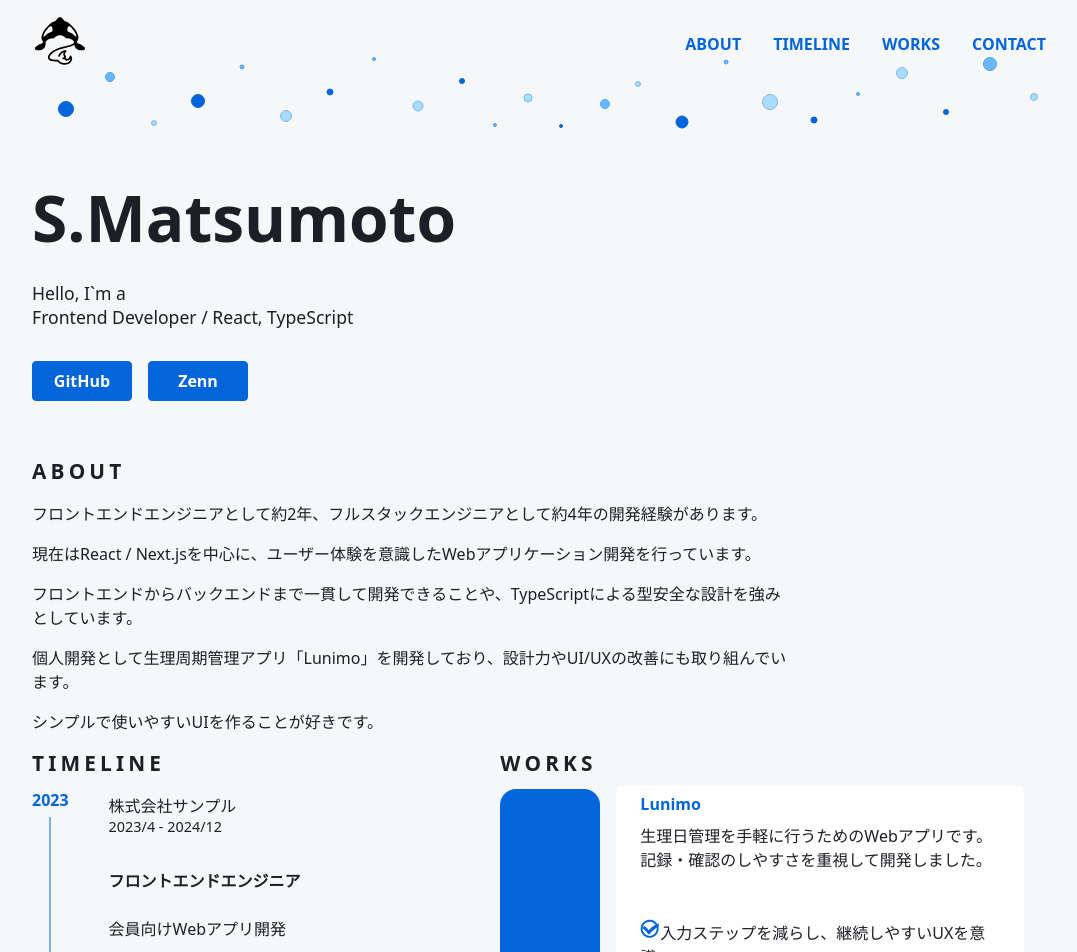
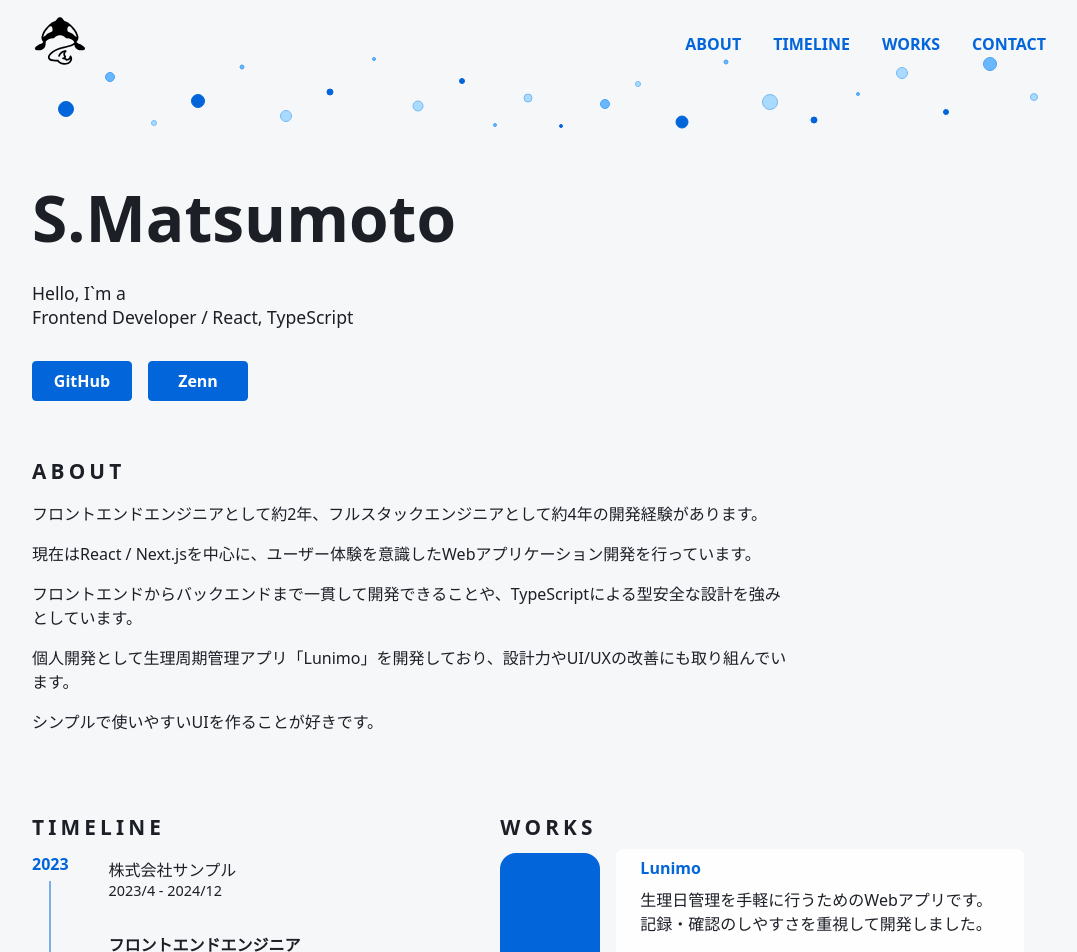
Before and after one commit to Smatsumot0/portfolio, a Next.js app: page / in a window 1280 px wide. Shown: the top 952 px of the page, without its empty margins (112-1189 px from the left). Built offline with nearby package versions, Linux system fonts and the light colour scheme.

Commit message:
デザイン修正

```diff
--- a/app/components/features/home/Home.module.css
+++ b/app/components/features/home/Home.module.css
@@ -1,3 +1,8 @@
 .home {
   width: var(--width-content);
 }
+
+.sectionGroup {
+  display: grid;
+  gap: 64px;
+}
--- a/app/components/features/home/Home.tsx
+++ b/app/components/features/home/Home.tsx
@@ -10,7 +10,7 @@ export function Home() {
   return (
     <div className={styles.home}>
       <Hero />
-      <SectionGroup>
+      <SectionGroup containerClassName={styles.sectionGroup}>
         <About />
         <TwoColumn
           leftContent={<Timeline />}
--- a/app/components/features/home/section-group/SectionGroup.tsx
+++ b/app/components/features/home/section-group/SectionGroup.tsx
@@ -2,12 +2,18 @@ import { Container } from "@/app/components/layout"
 
 export type SectionGroupProps = {
   children: React.ReactNode
+  className?: string
+  containerClassName?: string
 }
 
-export function SectionGroup({ children }: SectionGroupProps) {
+export function SectionGroup({
+  children,
+  className,
+  containerClassName,
+}: SectionGroupProps) {
   return (
-    <section className="section-group">
-      <Container>{children}</Container>
+    <section className={className}>
+      <Container className={containerClassName}>{children}</Container>
     </section>
   )
 }
--- a/app/components/layout/container/Container.tsx
+++ b/app/components/layout/container/Container.tsx
@@ -1,9 +1,11 @@
+import clsx from "clsx"
 import style from "./Container.module.css"
 
 export type ContainerProps = {
   children: React.ReactNode
+  className?: string
 }
 
-export function Container({ children }: ContainerProps) {
-  return <div className={`${style.container}`}>{children}</div>
+export function Container({ children, className }: ContainerProps) {
+  return <div className={clsx(style.container, className)}>{children}</div>
 }
```
